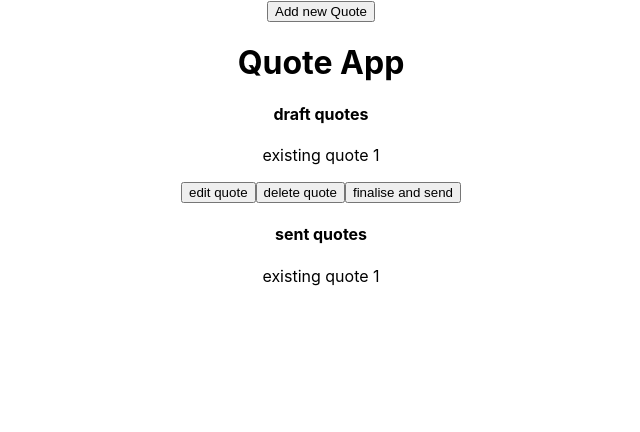
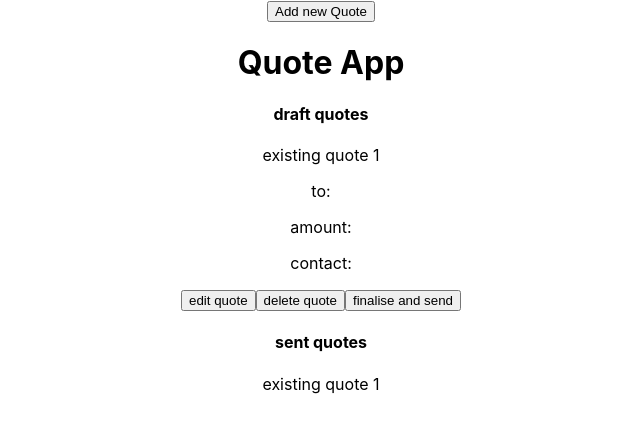
Before and after one commit to Mark-Cooper-Janssen-Vooles/quoteApp.UI, a React (Create React App) app: page / in a window 1280 px wide. Shown: the top 432 px of the page, without its empty margins (319-959 px from the left). Built offline with nearby package versions, Linux system fonts and the light colour scheme.

Commit message:
fleshed out quote example

```diff
--- a/src/App.tsx
+++ b/src/App.tsx
@@ -14,7 +14,12 @@ const App = () => {
       <div>
         <h4>draft quotes</h4>
         <div>
-          <p>existing quote 1</p>
+          <div>
+            <p>existing quote 1</p>
+            <p>to: </p>
+            <p>amount: </p>
+            <p>contact: </p>
+          </div>
           <button>edit quote</button>
           <button>delete quote</button>
           <button>finalise and send</button>
```
